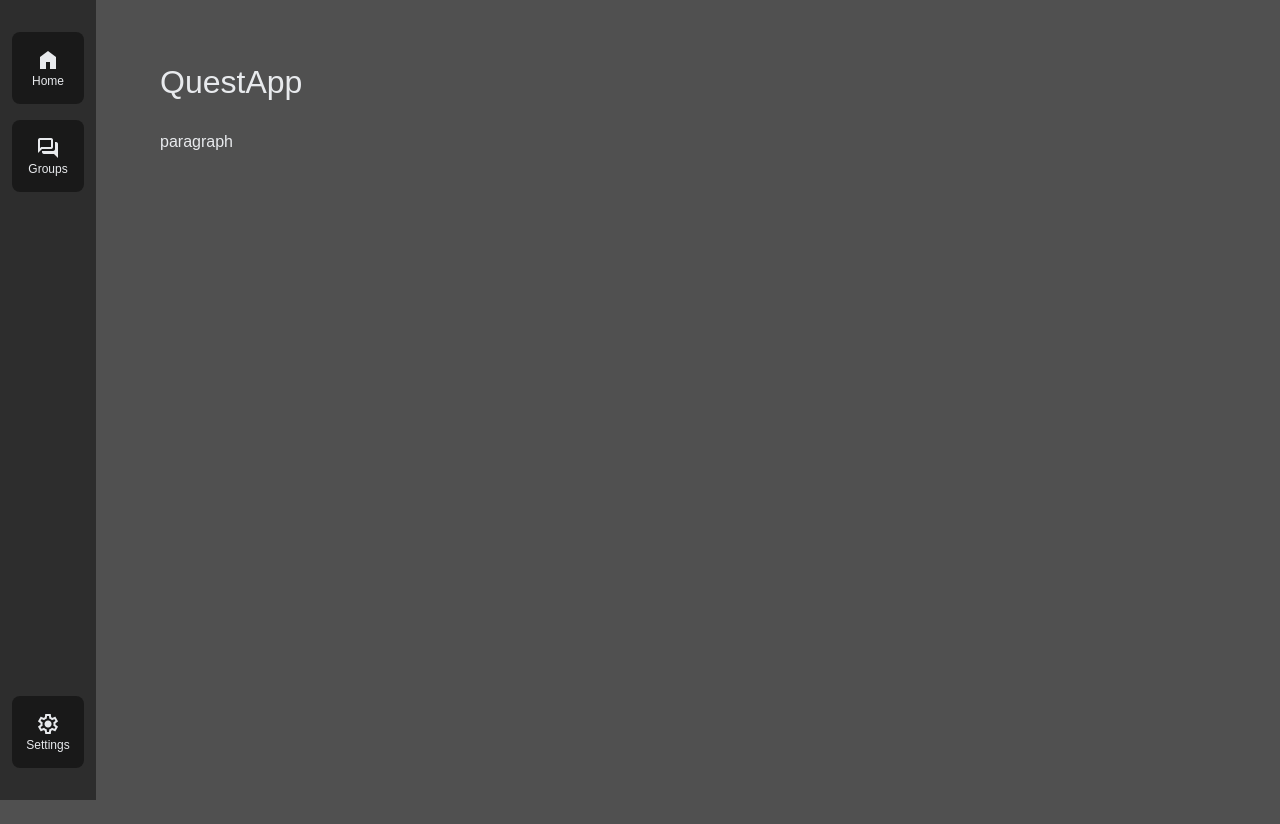
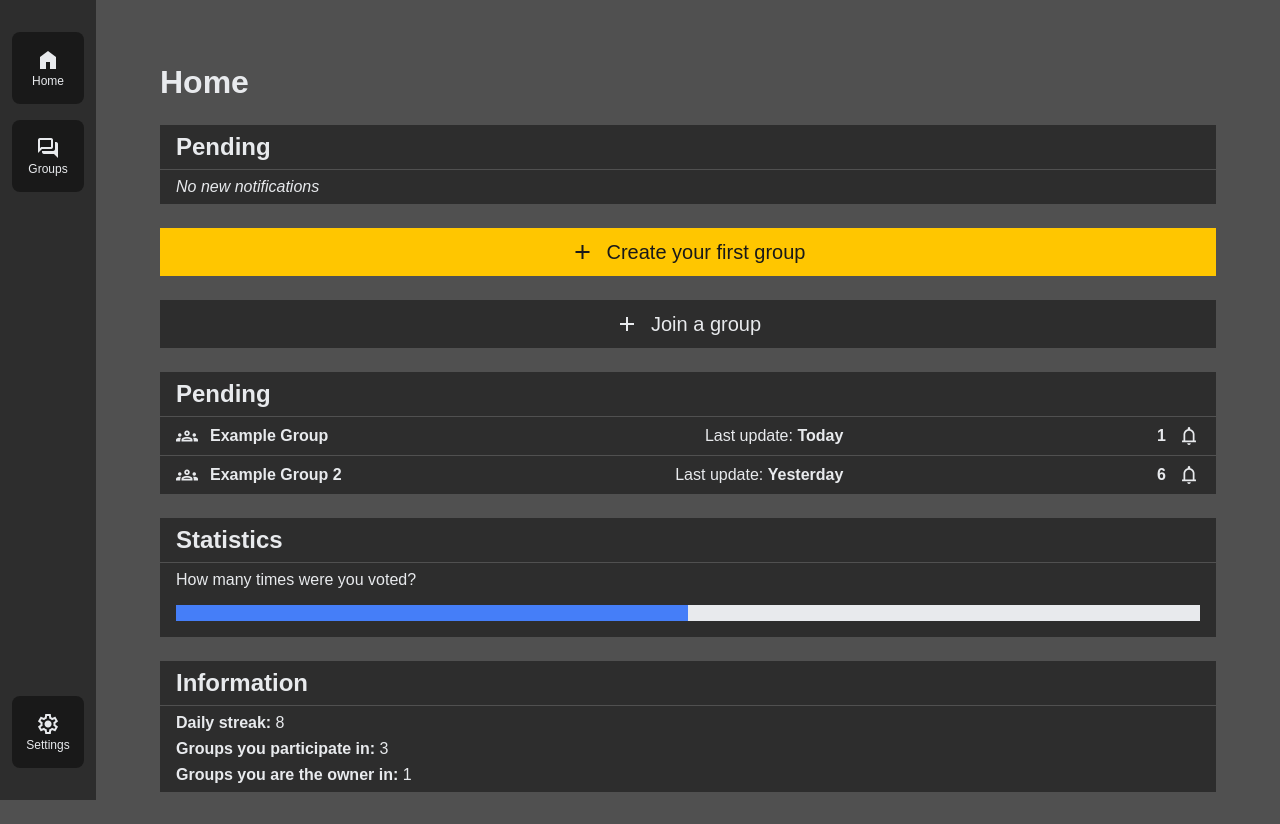
Before and after one commit to joanferrecid098/questapp, a SvelteKit app in the folder frontend/: page / in a window 1280 px wide. Before the commit the page ends 800 px from the top, so only its background shows below. Built offline with nearby package versions, Linux system fonts and the light colour scheme.

Commit message:
feat(frontend): create homepage template and loading bar

```diff
--- a/frontend/package.json
+++ b/frontend/package.json
@@ -10,7 +10,6 @@
     },
     "devDependencies": {
         "@fontsource-variable/nunito-sans": "^5.1.0",
-        "@neoconfetti/svelte": "^2.0.0",
         "@sveltejs/adapter-auto": "^3.0.0",
         "@sveltejs/kit": "^2.0.0",
         "@sveltejs/vite-plugin-svelte": "^3.0.0",
--- a/frontend/src/app.css
+++ b/frontend/src/app.css
@@ -6,6 +6,7 @@
     --color-bg-1: #505050;
     --color-bg-2: #2d2d2d;
     --color-primary-black: #191919;
+    --color-secondary-blue: #457ef8;
     --color-text-white: #e8eaed;
     font-family: var(--font-body);
     color: var(--color-text-white);
@@ -20,8 +21,18 @@ body {
     background-size: 100vw 100vh;
 }
 
-h1,
-h2,
+h1 {
+    font-weight: 700;
+    font-size: 2rem;
+    margin: 0;
+}
+
+h2 {
+    font-weight: 600;
+    font-size: 1.5rem;
+    margin: 0;
+}
+
 h3,
 h4,
 h5,
@@ -31,12 +42,20 @@ p {
     margin: 0;
 }
 
-h1 {
-    font-size: 2rem;
+strong {
+    font-weight: 600;
 }
 
 a {
     text-decoration: none;
+    color: var(--color-text-white);
+}
+
+button {
+    border: 0;
+    font-weight: 400;
+    margin: 0;
+    font-family: var(--font-body);
     color: var(--color-text-white);
 }
 
--- /dev/null
+++ b/frontend/src/lib/components/Home/PendingNotification.svelte
@@ -0,0 +1,49 @@
+<script>
+    export let title;
+    export let update;
+    export let notifications;
+    export let groupId;
+</script>
+
+<a class="container" href="/groups/{groupId}">
+    <i class="material-symbols-outlined">groups</i>
+    <p class="title"><strong>{title}</strong></p>
+    <p class="update">Last update: <strong>{update}</strong></p>
+    <p class="notifications"><strong>{notifications}</strong></p>
+    <i class="material-symbols-outlined">notifications</i>
+</a>
+
+<style>
+    .container {
+        background-color: var(--color-bg-2);
+
+        height: auto;
+        width: 100%;
+        padding: 0.5rem 1rem 0.5rem 1rem;
+        box-sizing: border-box;
+        margin: 0;
+
+        display: flex;
+        flex-direction: row;
+        align-items: center;
+        align-content: stretch;
+        justify-content: start;
+        gap: 0.75rem;
+    }
+
+    p {
+        font-size: 1rem;
+        flex: 1;
+        flex-shrink: 0;
+        text-align: start;
+    }
+
+    i {
+        font-size: 1.375rem;
+    }
+
+    .update,
+    .notifications {
+        text-align: end;
+    }
+</style>
--- /dev/null
+++ b/frontend/src/lib/components/Misc/LoadingBar.svelte
@@ -0,0 +1,40 @@
+<script>
+    export let progress = 0;
+</script>
+
+<progress max={100} value={progress}>{progress}</progress>
+
+<style>
+    /* Dimensions */
+    progress {
+        width: 100%;
+        border: 0;
+        height: 1rem;
+    }
+
+    /* Colors */
+    progress::-webkit-progress-bar {
+        background-color: var(--color-text-white);
+    }
+
+    progress::-webkit-progress-value {
+        background-color: var(--color-secondary-blue);
+    }
+
+    progress {
+        background-color: var(--color-text-white);
+        color: var(--color-secondary-blue);
+    }
+
+    progress::-moz-progress-bar {
+        background-color: var(--color-secondary-blue);
+    }
+
+    progress[value]::-webkit-progress-bar {
+        background-color: var(--color-text-white);
+    }
+
+    progress[value]::-webkit-progress-value {
+        background-color: var(--color-secondary-blue);
+    }
+</style>
--- /dev/null
+++ b/frontend/src/lib/components/index.ts
@@ -0,0 +1,2 @@
+export { default as PendingNotification } from "./Home/PendingNotification.svelte";
+export { default as LoadingBar } from "./Misc/LoadingBar.svelte";
--- a/frontend/src/routes/+layout.svelte
+++ b/frontend/src/routes/+layout.svelte
@@ -24,5 +24,6 @@
         padding-left: 10rem;
         padding-right: 4rem;
         padding-top: 4rem;
+        padding-bottom: 2rem;
     }
 </style>
--- a/frontend/src/routes/+page.svelte
+++ b/frontend/src/routes/+page.svelte
@@ -1,13 +1,71 @@
+<script>
+    import { PendingNotification, LoadingBar } from "$components";
+</script>
+
 <svelte:head>
     <title>Home</title>
 </svelte:head>
 
 <section>
-    <h1>QuestApp</h1>
-    <p>paragraph</p>
+    <div class="header">
+        <h1>Home</h1>
+    </div>
+    <div class="pending">
+        <div class="container">
+            <h2>Pending</h2>
+        </div>
+        <div class="container">
+            <p class="empty">No new notifications</p>
+        </div>
+    </div>
+    <button class="btn create" on:click={() => alert(1)}>
+        <i class="material-symbols-outlined">add</i>
+        <p>Create your first group</p>
+    </button>
+    <button class="btn join" on:click={() => alert(2)}>
+        <i class="material-symbols-outlined">add</i>
+        <p>Join a group</p>
+    </button>
+    <div class="pending">
+        <div class="container">
+            <h2>Pending</h2>
+        </div>
+        <PendingNotification
+            title="Example Group"
+            update="Today"
+            notifications="1"
+            groupId="1"
+        />
+        <PendingNotification
+            title="Example Group 2"
+            update="Yesterday"
+            notifications="6"
+            groupId="2"
+        />
+    </div>
+    <div class="statistics">
+        <div class="container">
+            <h2>Statistics</h2>
+        </div>
+        <div class="container stat-contents">
+            <p>How many times were you voted?</p>
+            <LoadingBar progress={50} />
+        </div>
+    </div>
+    <div class="information">
+        <div class="container">
+            <h2>Information</h2>
+        </div>
+        <div class="container info-contents">
+            <p><strong>Daily streak:</strong> 8</p>
+            <p><strong>Groups you participate in:</strong> 3</p>
+            <p><strong>Groups you are the owner in:</strong> 1</p>
+        </div>
+    </div>
 </section>
 
 <style>
+    /* Sections */
     section {
         display: flex;
         flex-direction: column;
@@ -15,8 +73,114 @@
         align-items: start;
         align-content: stretch;
         justify-content: start;
-        gap: 2rem;
+        gap: 1.5rem;
         width: 100%;
         height: 100%;
     }
+
+    .header {
+        display: flex;
+        flex-direction: column;
+        align-items: start;
+        align-content: stretch;
+        justify-content: start;
+        gap: 2rem;
+    }
+
+    .pending {
+        display: flex;
+        flex-direction: column;
+        align-items: start;
+        align-content: stretch;
+        justify-content: start;
+        gap: 0.0625rem;
+        width: 100%;
+    }
+
+    .statistics {
+        display: flex;
+        flex-direction: column;
+        align-items: start;
+        align-content: stretch;
+        justify-content: start;
+        gap: 0.0625rem;
+        width: 100%;
+    }
+
+    .information {
+        display: flex;
+        flex-direction: column;
+        align-items: start;
+        align-content: stretch;
+        justify-content: start;
+        gap: 0.0625rem;
+        width: 100%;
+    }
+
+    .container {
+        background-color: var(--color-bg-2);
+
+        height: auto;
+        width: 100%;
+        padding: 0.5rem 1rem 0.5rem 1rem;
+        box-sizing: border-box;
+
+        display: flex;
+        flex-direction: row;
+        align-items: start;
+        align-content: stretch;
+        justify-content: start;
+    }
+
+    .btn {
+        cursor: pointer;
+        height: 3rem;
+        width: 100%;
+        padding: 1rem 1.5rem;
+        box-sizing: border-box;
+
+        display: flex;
+        flex-direction: row;
+        align-items: center;
+        align-content: stretch;
+        justify-content: center;
+        gap: 0.75rem;
+    }
+
+    .create {
+        background-color: var(--color-accent-yellow);
+    }
+
+    .join {
+        background-color: var(--color-bg-2);
+    }
+
+    .stat-contents {
+        flex-direction: column;
+        gap: 1rem;
+        padding-bottom: 1rem;
+    }
+
+    .info-contents {
+        flex-direction: column;
+        gap: 0.5rem;
+    }
+
+    /* Elements */
+    .empty {
+        font-size: 1rem;
+        font-style: italic;
+    }
+
+    .btn {
+        font-size: 1.25rem;
+    }
+
+    .create > p {
+        color: var(--color-primary-black);
+    }
+
+    .create > i {
+        color: var(--color-primary-black);
+    }
 </style>
--- a/frontend/svelte.config.js
+++ b/frontend/svelte.config.js
@@ -1,5 +1,5 @@
-import adapter from '@sveltejs/adapter-auto';
-import { vitePreprocess } from '@sveltejs/vite-plugin-svelte';
+import adapter from "@sveltejs/adapter-auto";
+import { vitePreprocess } from "@sveltejs/vite-plugin-svelte";
 
 /** @type {import('@sveltejs/kit').Config} */
 const config = {
@@ -11,8 +11,11 @@ const config = {
         // adapter-auto only supports some environments, see https://kit.svelte.dev/docs/adapter-auto for a list.
         // If your environment is not supported, or you settled on a specific environment, switch out the adapter.
         // See https://kit.svelte.dev/docs/adapters for more information about adapters.
-		adapter: adapter()
-	}
+        adapter: adapter(),
+        alias: {
+            $components: "src/lib/components",
+        },
+    },
 };
 
 export default config;
```
Also changed, not shown: 1 other file (tests, documents, lock files or other folders). Lines whose indentation alone changed are shown as unchanged.
